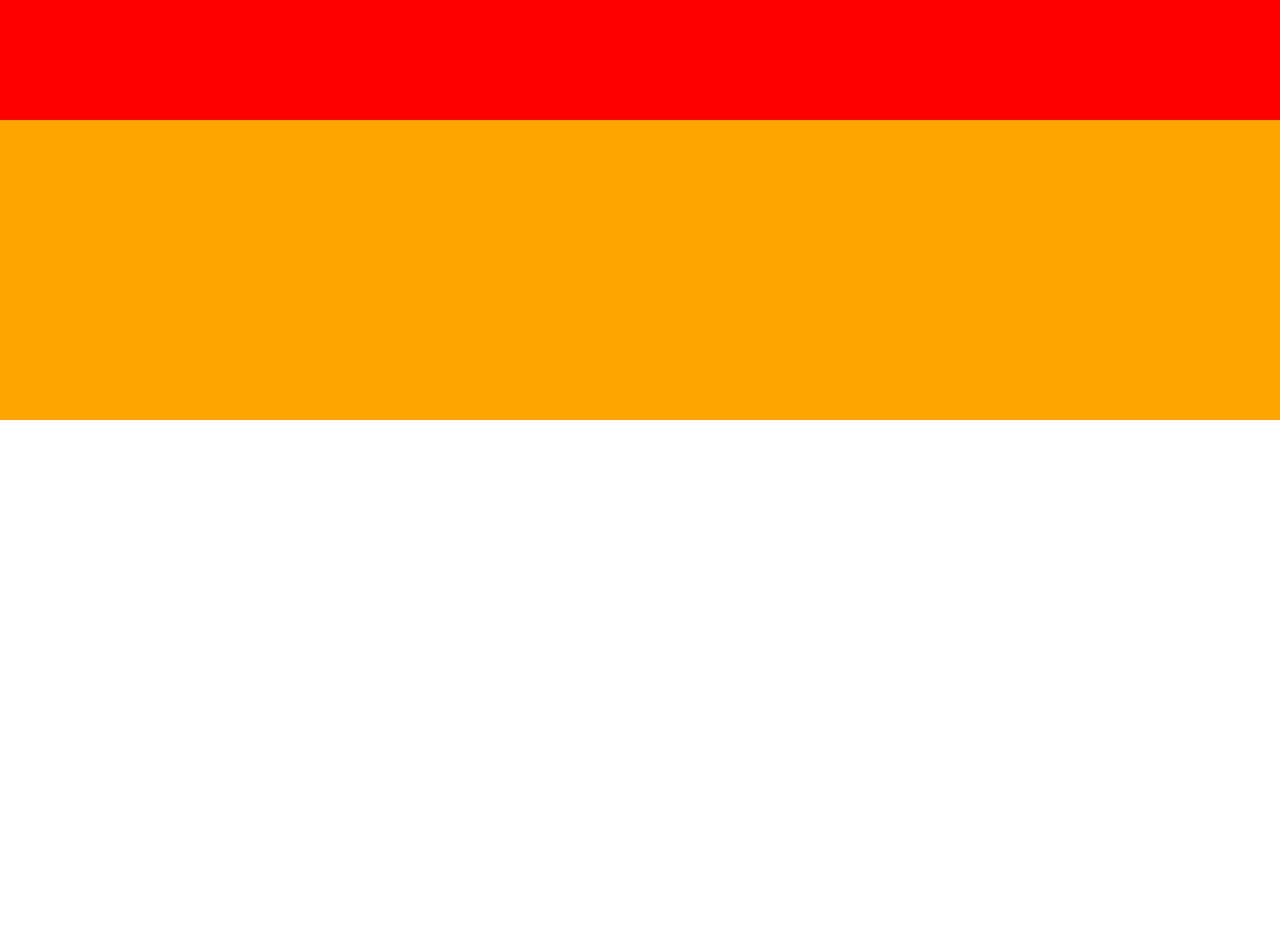
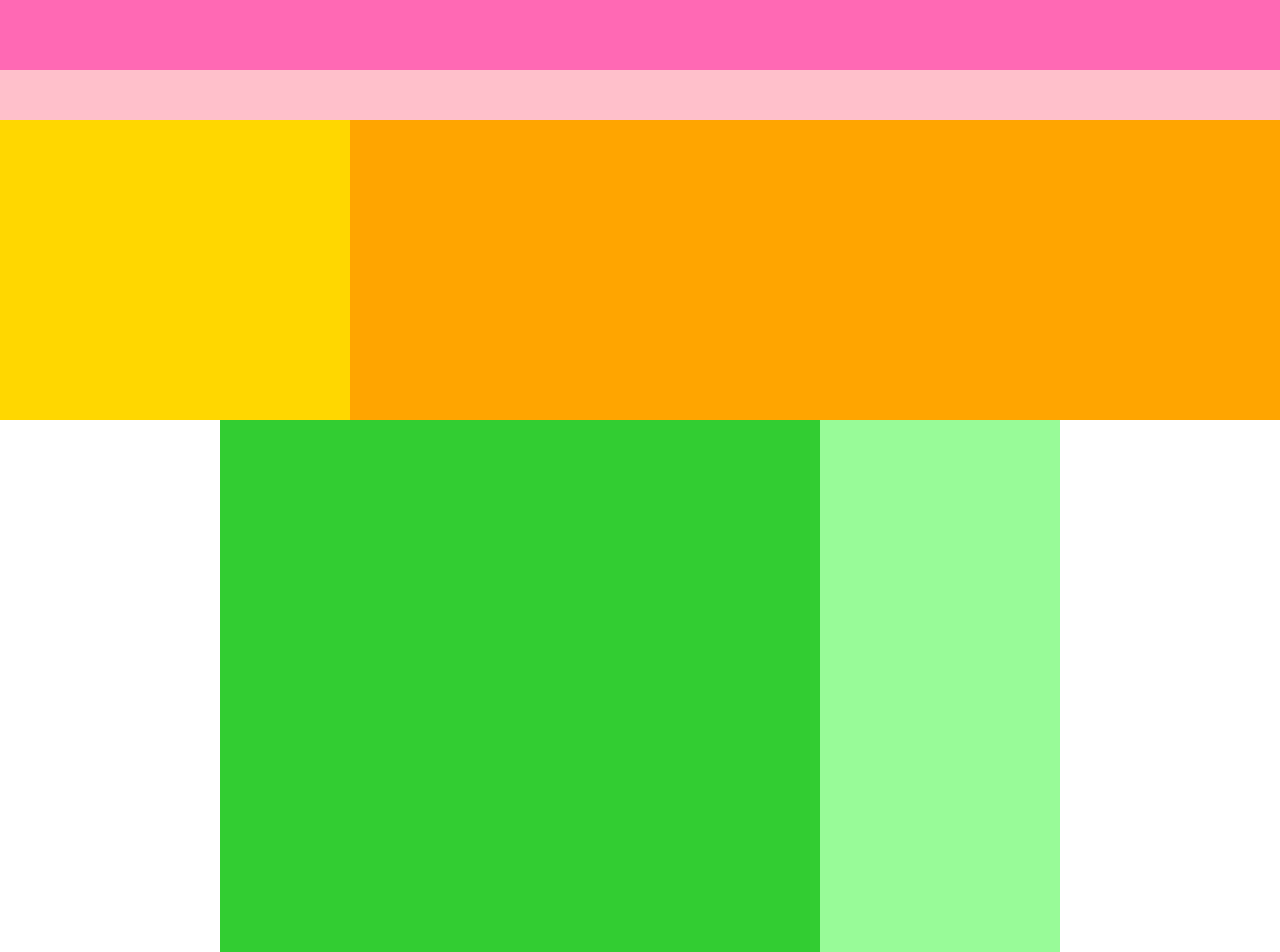
Before and after one commit to wazuo/Review-HTML-CSS, a plain HTML site: page html4/caravan/index.html in a window 1280 px wide. Shown: the top 952 px of the page. Before the commit the page ends 800 px from the top, so only its background shows below. Drawn offline with Linux system fonts and the light colour scheme.

Commit message:
[add]html4章 次回確認問題３＆演習問題

```diff
--- a/html4/caravan/index.html
+++ b/html4/caravan/index.html
@@ -8,8 +8,20 @@
   </head>
   <body>
     <!-- header用のdiv -->
-    <div class="header"></div>
-    <!-- main-visual用のdiiv -->
-    <div class="main-visual"></div>
+    <div class="header">
+      <div class="header-top"></div>
+      <div class="header-bottom"></div>
+    </div>
+    <!-- main-visual用のdiv -->
+    <div class="main-visual">
+      <div class="main-visual-content"></div>
+    </div>
+    <!-- main用のdiv -->
+    <div class="main">
+      <div class="blog"></div>
+      <div class="sidebar"></div>
+    </div>
+    <!-- footer用のdiv -->
+    <div class="footer"></div>
   </body>
 </html>
--- a/html4/caravan/style.css
+++ b/html4/caravan/style.css
@@ -10,12 +10,55 @@
   background-color: red;  /* 背景色red*/
 }
 
+.header-top{
+  width: 100%;/* 横幅いっぱい */
+  height: 70px;/* 高さ*70px*/
+  background-color: hotpink;/* 背景色hot  pink */
+}
+
+.header-bottom{
+  width: 100%;/* 横幅いっぱい */
+  height: 50px;/* 高さ50px*/
+  background-color: pink;/* 背景色pink */
+}
+
 .main-visual {
   width: 100%;/* 横幅いっぱい */
   height: 300px;/* 高さ300px*/
   background-color: orange;/* 背景色orange */
 }
 
+.main-visual-content {
+  width: 350px;/* 横幅いっぱい */
+  height: 300px;/* 親の高さに揃える*/
+  background-color: gold;/* 背景色gold*/
+}
+
+.main {
+  width: 840px;/* 横幅840px */
+  display: flex;/* Flexboxの利用 */
+  justify-content: center;/*子要素の並び中央寄せ */
+  margin: 0 auto;/*中央寄せ（左右に余白がないとできない） */
+}
+
+.blog {
+  width: 600px;/* 横幅600px */
+  height: 1400px;/* 高さ1400px*/
+  background-color: limegreen;/* 背景色limegreen */
+}
+
+.sidebar {
+  width: 240px;/* 横幅240px */
+  height: 1400px;/* 高さ1400px*/
+  background-color: palegreen;/* 背景色palegreen */
+}
+.footer {
+  width: 100%;/* 横幅いっぱい */
+  height: 120px;/* 高さ120px*/
+  background-color: blue;/* 背景色blue */
+}
+
+
 /* 横幅いっぱい */
 /* 高さ*/
 /* 背景色 */
```
